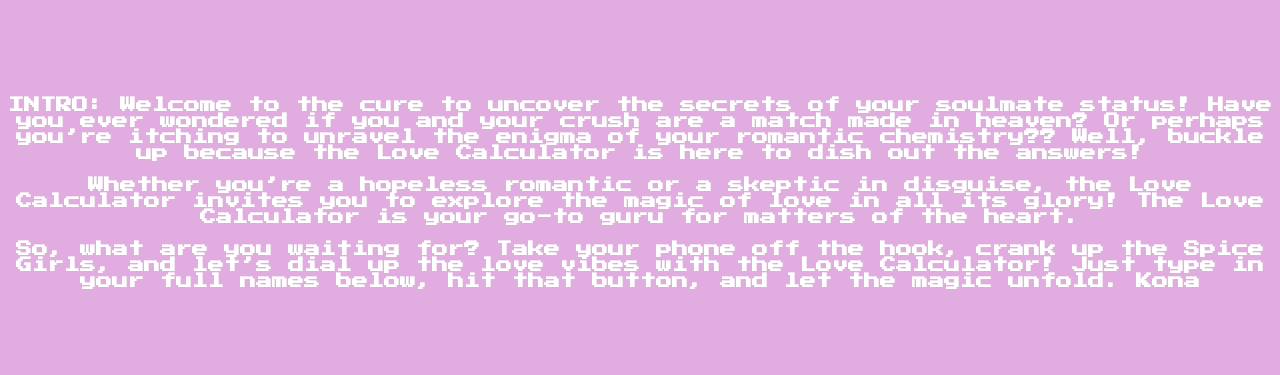
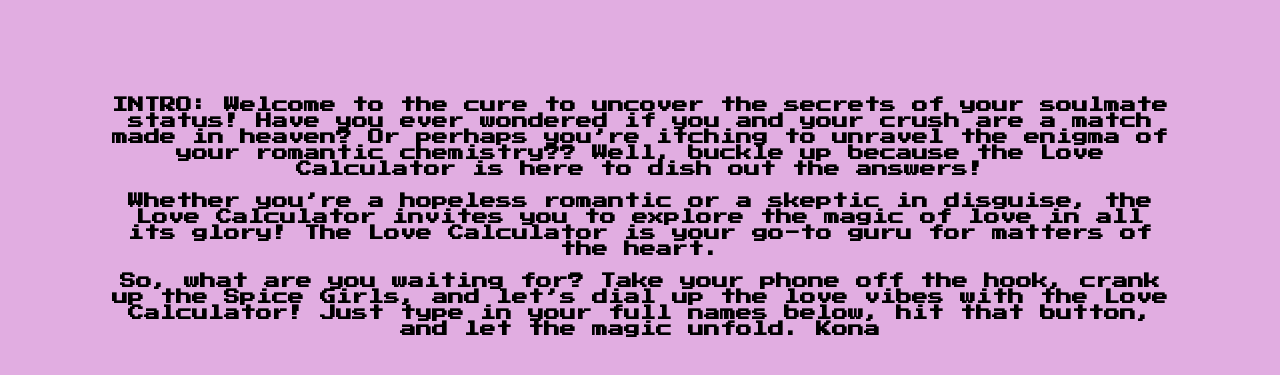
Before and after one commit to flowerfeelingsss/lovecalculator, a plain HTML site: page index.html in a window 1280 px wide. Shown: the part 167-542 px from the top of the page. Drawn offline with Linux system fonts and the light colour scheme.

Commit message:
change <p>

```diff
--- a/styles.css
+++ b/styles.css
@@ -1,6 +1,6 @@
 body {
     background-color: rgb(225 173 225);
-    color: white;
+    color: black;
     text-align: center;
     font-family: "Press Start 2P";
     font-weight: bold;
@@ -20,3 +20,8 @@
             background-clip: text;
     color: transparent;
 }
+
+p {
+    margin: 50px 100px;
+
+}
```
